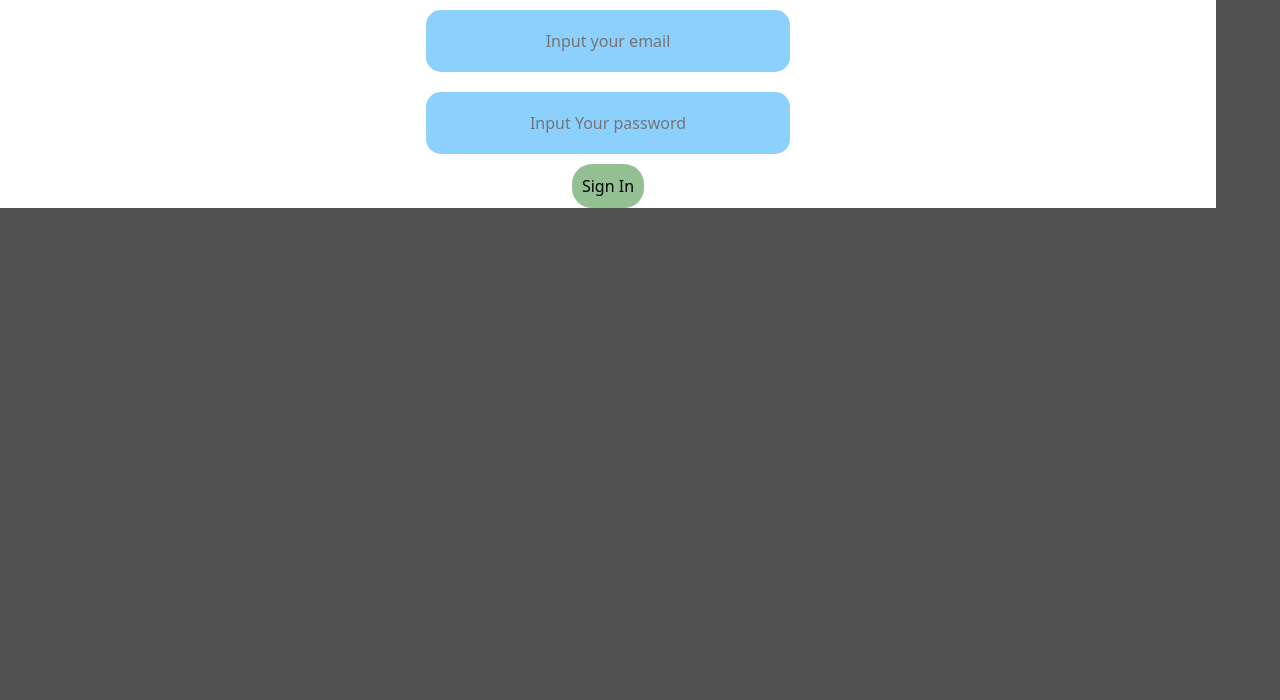
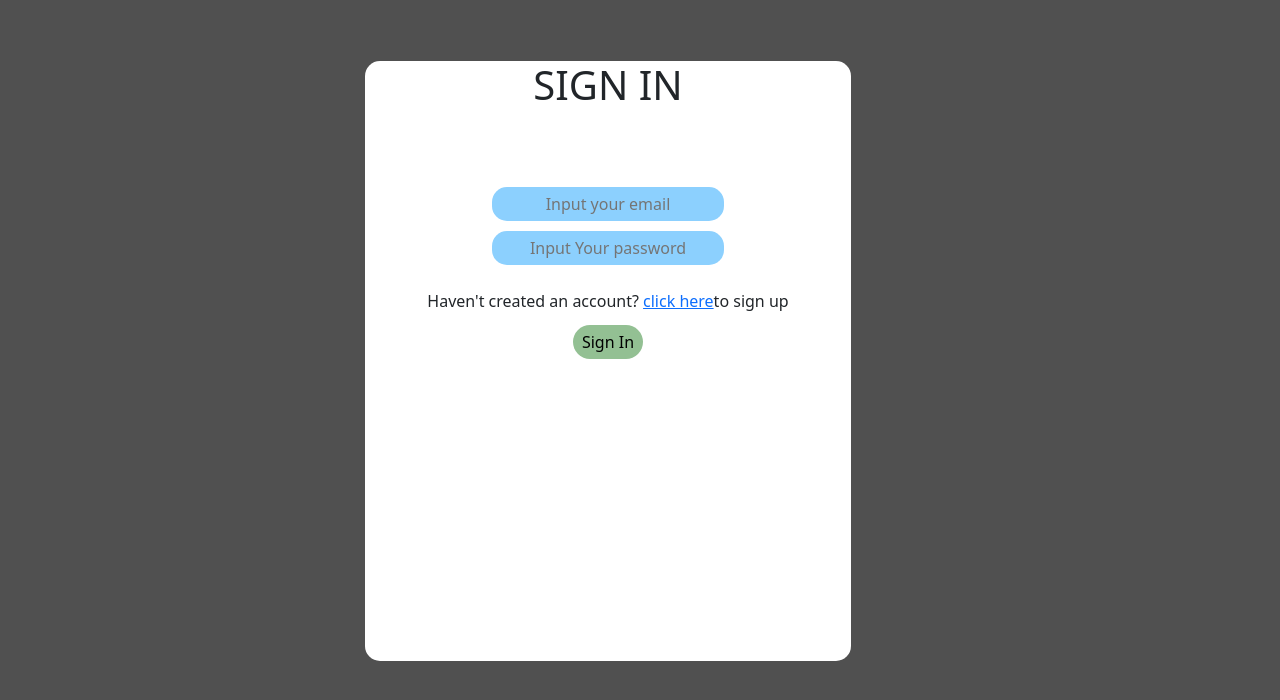
Before and after one commit to Olajohn2804/schoolPortal, a plain HTML site: page sign_in.html in a window 1280 px wide. Drawn offline with Linux system fonts and the light colour scheme.

Commit message:
created a sign in page

```diff
--- a/sign_in.html
+++ b/sign_in.html
@@ -4,7 +4,7 @@
     <meta charset="UTF-8">
     <meta http-equiv="X-UA-Compatible" content="IE=edge">
     <meta name="viewport" content="width=device-width, initial-scale=1.0">
-    <title>SIGN IN </title>
+    <title>SCHOOL PORTAL</title>
     <link rel="stylesheet" href="bootstrap-5.1.3-dist/css/bootstrap.css">
     </head>
      <style>
@@ -19,48 +19,76 @@
     input{
         text-align: center;
         position: relative;
-        top: 50%;
+        top: 10%;
     }
     #redd{
         background-color: white;
         box-sizing: border-box;
-        width: 100%;
+        width: 40%;
+        height: 600px;
+        margin-top:  5%;
+        border-radius: 15px;
     }
     #password{
         color: brown;
         background-color: rgb(140, 208, 254);
-        height: 20%;
-        width: 30%;
-        margin: 10px;
-        padding: 20px;
+        /* height: 20%; */
+        width: 50%;
+        margin-bottom: 10px;
+        padding: 5px;
         border-radius: 15px;
         border: none;
     }
     #email{
         color: brown;
         background-color: rgb(140, 208, 254);
-        height: 20%;
-        width: 30%;
+        /* height: 20%; */
+        width: 50%;
         margin: 10px;
-        padding: 20px;
+        padding: 5px;
         border-radius: 15px;
         border: none;
     }
     #btn{
         background-color: rgb(147, 192, 147);
-        padding: 10px;
+        padding: 5px;
         border: none;
+        width: 15%;
         border-radius: 20px;
+        margin: 20px;
+        position: relative;
+        top: 15%;
     }
+    span .mx-3{
+     margin: 10px;
+    }
+
     </style>
     <body>
-       <div id="redd">
-        <input type="email" class="" id="email" placeholder="Input your email"><br>
+        <div class="col-2"></div>
+        <div id="redd" class="container col-6">
+         <h1 class="mx-5">SIGN IN</h1>
+         <input type="email" class="col-12 col-md-6 w-50" id="email" placeholder="Input your email"><br>
          <input type="password" id="password" placeholder="Input Your password"><br>
          <button onclick="see()" id="btn">Sign In</button><br>
+         <span class="mx-3">Haven't created an account? <a href="sign_up.html">click here</a>to sign up</span>
         </div>
         <div id="re"></div>
+        </div>
 
+        <!-- <div id="divv">
+            <marquee><h1>WELCOME TO YOUR SCHOOL PORTAL</h1></marquee>
+            <input type="text" id="firstNam" placeholder="FIRSTNAME" required minlength="4" maxlength="12"><br>
+        <input type="text" id="lastNam" placeholder="LASTNAME" required minlength="4" maxlength="12"><br>
+        <input type="email" id="eMail" placeholder="E-MAIL" required minlength="4" ><br>
+        <input type="number" id="ag" placeholder="AGE" required minlength="4" maxlength="12"><br>
+        <input type="password" id="passWord" placeholder="PASSWORD" required minlength="4" maxlength="12"><br>
+        <button onclick="reg()">SIGN UP</button><br>
+        <span>Already signed up? <a href="sign_in.html">click here</a>to go to the log in page</span>
+        </div>
+        <h6>dev_John</h6>
+             -->
+        <!-- <div id="tab"></div> -->
+    </body>
 <script src="script.js"></script>
-    </body>
 </html>
```
Lines whose indentation alone changed are shown as unchanged.
